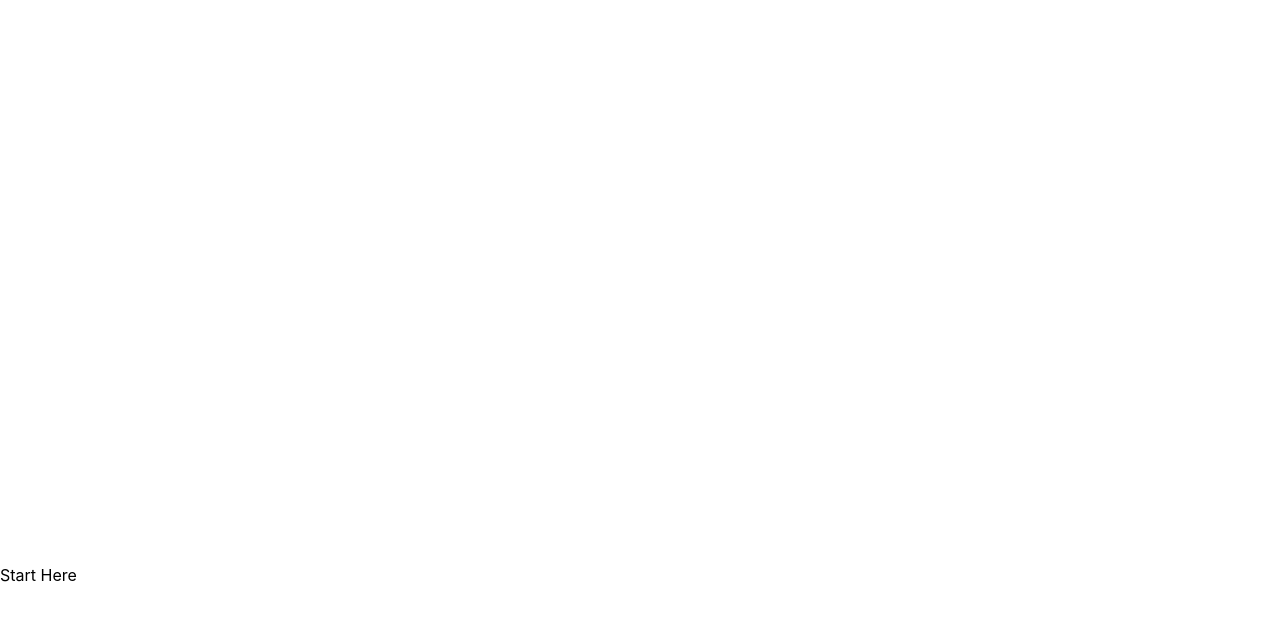
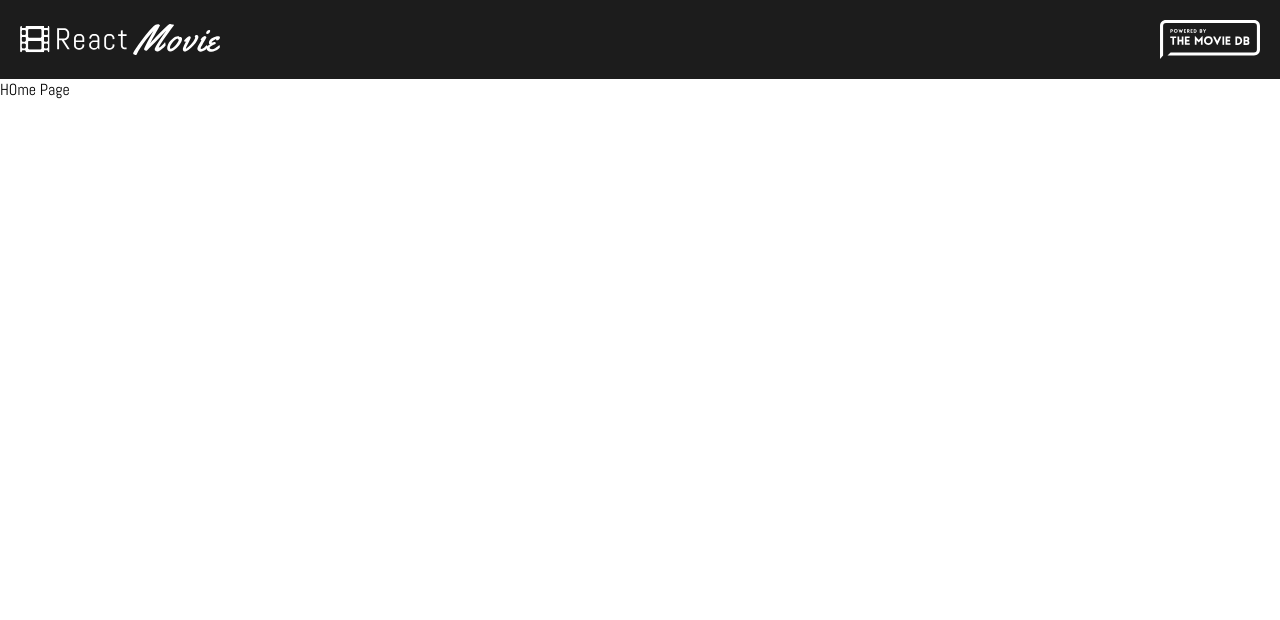
Before and after one commit to Pritam-deb/popcorn-time, a React (Create React App) app: page / in a window 1280 px wide. Shown: the top 620 px of the page. Built offline with nearby package versions, Linux system fonts and the light colour scheme; the HTML template or start-up script is replaced by a standard one.

Commit message:
feat: added header component

```diff
--- a/src/App.js
+++ b/src/App.js
@@ -1,11 +1,16 @@
 import React from 'react';
+//component
 import Header from './components/Header';
+import Home from './components/Home';
+
+//style
+import {GlobalStyle} from './GlobalStyle';
 function App() {
   return (
     <div className="App">
       <Header/>
-      Start Here
-
+      <Home/>
+      <GlobalStyle/>
     </div>
   );
 }
--- a/src/components/Header/Header.styles.js
+++ b/src/components/Header/Header.styles.js
@@ -1,9 +1,29 @@
 import styled from 'styled-components';
 
-export const Wrapper = styled.div ``
+export const Wrapper = styled.div`
+  background: var(--darkGrey);
+  padding: 0 20px;
+`;
 
-export const Content = styled.div ``
+export const Content = styled.div`
+  display: flex;
+  align-items: center;
+  justify-content: space-between;
+  max-width: var(--maxWidth);
+  padding: 20px 0;
+  margin: 0 auto
+`;
 
-export const LogoImg = styled.img ``
+export const LogoImg = styled.img`
+    width: 200px;
+    @media screen and (max-width: 500px) {
+        width: 150px;
+    }
+`;
 
-export const TMBDLogoImg = styled.img ``
+export const TMDBLogoImg = styled.img`
+    width: 100px;
+    @media screen and (max-width: 500px){
+        width: 80px;
+    }
+`;
--- a/src/components/Header/index.js
+++ b/src/components/Header/index.js
@@ -2,7 +2,7 @@ import RMDBLogo from '../../images/react-movie-logo.svg';
 import TMDBLogo from '../../images/tmdb_logo.svg';
 
 import {
-    Wrapper, Content, LogoImg, TMBDLogoImg
+    Wrapper, Content, LogoImg, TMDBLogoImg
 } from './Header.styles'
 
 const Header = () => {
@@ -10,7 +10,7 @@ const Header = () => {
         <Wrapper>
             <Content>
                 <LogoImg src={RMDBLogo} alt='rmdb-logo'/>
-                <TMBDLogoImg src={TMDBLogo} alt='tmbd-logo'/>
+                <TMDBLogoImg src={TMDBLogo} alt='tmbd-logo'/>
             </Content>
         </Wrapper>
     )
--- /dev/null
+++ b/src/components/Home.js
@@ -0,0 +1,26 @@
+//config
+import { POSTER_SIZE, BACKDROP_SIZE, IMAGE_BASE_URL } from "../config";
+//components
+
+//hook
+import { useState } from "react";
+//image
+import NoImage from '../images/no_image.jpg'
+
+
+
+const Home = () => {
+
+    const [state, setState] = useState();
+    const [loading, setLoading] = useState(false);
+    const [error, setError] = useState(false);
+
+
+    return(
+        <div>
+            HOme Page
+        </div>
+    )
+}
+
+export default Home;
```
